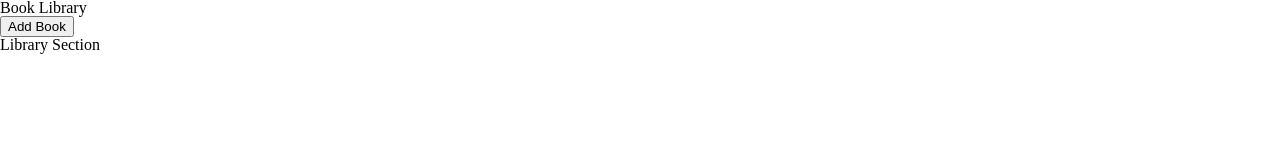
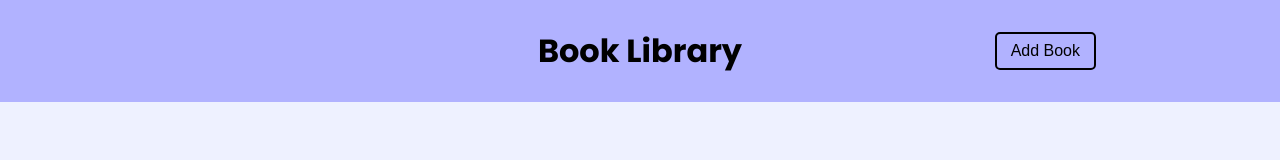
Before and after one commit to joseSoberon/book-library, a plain HTML site: page index.html in a window 1280 px wide. Drawn offline with Linux system fonts and the light colour scheme.

Commit message:
Create style for the page

```diff
--- a/css/styles.css
+++ b/css/styles.css
@@ -0,0 +1,44 @@
+body {
+    font-family: "Poppins", sans-serif;
+    height: 100vh;
+    text-align: center;
+    display: flex;
+    flex-direction: column;
+}
+
+.grid-header {
+    background-color: #B1B2FF;
+    padding: 2rem;
+    display: grid;
+    grid-template-columns: repeat(3, 1fr);
+}
+
+h1 {
+    font-size: 32px;
+    font-weight: 700;
+    grid-column: 2 / 3;
+    justify-self: center;
+    align-self: center;
+}
+
+#add-button {
+    background: none;
+    border: 2px solid black;
+    border-radius: 5px;
+    font-size: 16px;
+    width: 25%;
+    padding: 0.5rem;
+    grid-column: 3 / 4;
+    justify-self: center;
+    align-self: center;
+}
+
+#add-button:hover {
+    background-color: rgba(170, 196, 255, 0.75);
+}
+
+.flex-main {
+    display: flex;
+    flex: 1;
+    background-color: #EEF1FF;
+}
--- a/index.html
+++ b/index.html
@@ -8,14 +8,17 @@
     <title>Book Library</title>
     <link rel="stylesheet" href="css/reset.css">
     <link rel="stylesheet" href="css/styles.css">
+    <link rel="preconnect" href="https://fonts.googleapis.com">
+    <link rel="preconnect" href="https://fonts.gstatic.com" crossorigin>
+    <link href="https://fonts.googleapis.com/css2?family=Poppins:wght@400;700&display=swap" rel="stylesheet">
 </head>
 <body>
-    <header>
+    <header class="grid-header">
         <h1>Book Library</h1>
-        <button id="add-book">Add Book</button>
+        <button id="add-button">Add Book</button>
     </header>
-    <main>
-        Library Section
+    <main class="flex-main">
+
     </main>
     <script src="js/script.js"></script>
 </body>
```
